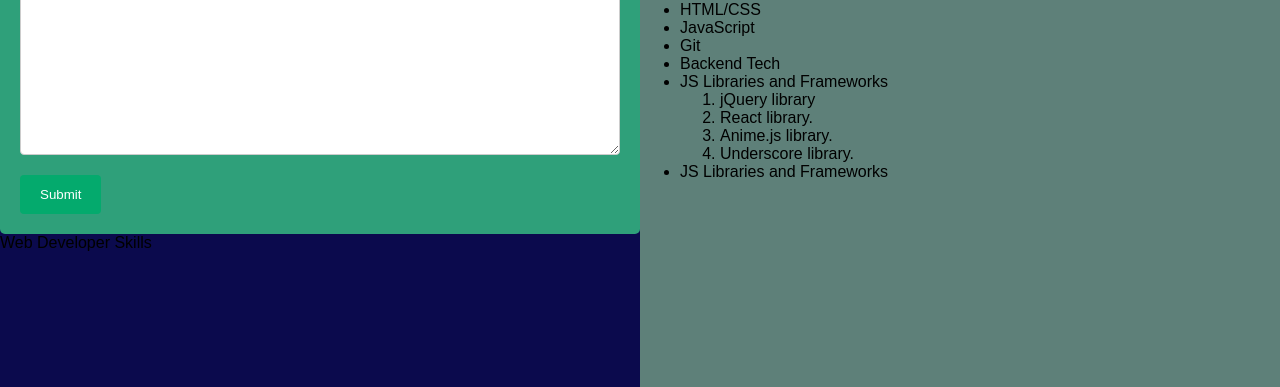
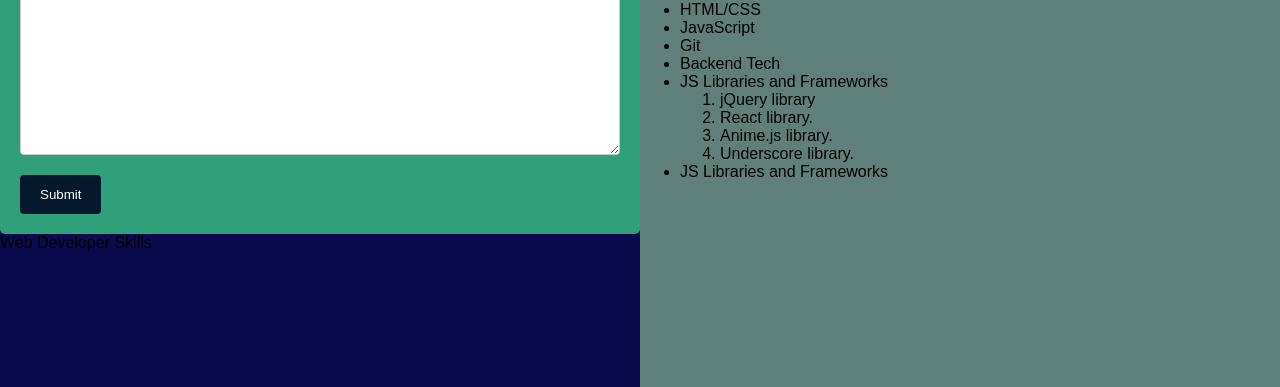
Before and after one commit to sadeesemi/website, a plain HTML site: page contact.html in a window 1280 px wide. Shown: the part 413-800 px from the top of the page. Drawn offline with Linux system fonts and the light colour scheme.

Commit message:
Update style1.css

```diff
--- a/style1.css
+++ b/style1.css
@@ -13,7 +13,7 @@ input[type=text], select, textarea {
 }
 
 input[type=submit] {
-  background-color: #04AA6D;
+  background-color: #06182c;
   color: white;
   padding: 12px 20px;
   border: none;
@@ -21,7 +21,7 @@ input[type=submit] {
   cursor: pointer;
 }
 
-input[type=submit]:hover {
+input[type=submit]:hover{
   background-color: #45a049;
 }
 
```
